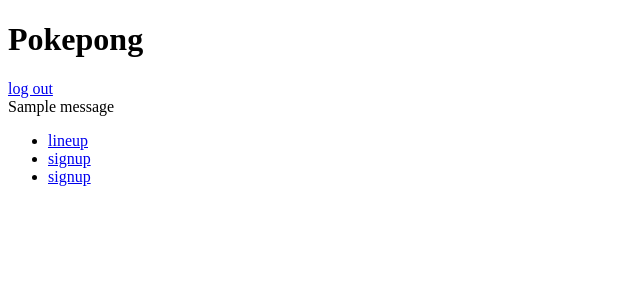
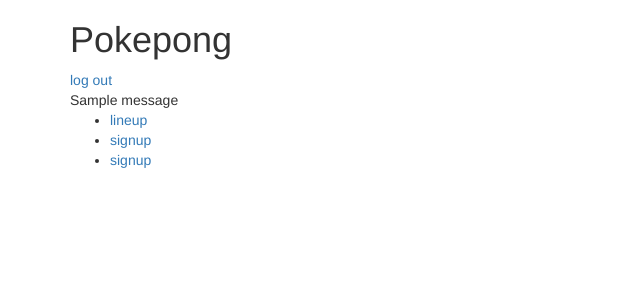
Before and after one commit to nimbian/pokepong_webapp, a Flask app: page / in a window 1280 px wide. Shown: the top 300 px of the page, without its empty margins (0-640 px from the left). Run offline with Flask 2, Linux system fonts and the light colour scheme; one stand-in notice (Sample message) is shown; parts of the project's set-up code (start-up, migrations or seed data) failed here and were passed over; some libraries are stand-ins or nearby versions.

Commit message:
added the bootstrap stuff

```diff
--- a/pokepong/templates/layout.html
+++ b/pokepong/templates/layout.html
@@ -1,18 +1,20 @@
 <!doctype html>
-<html>
+<html lang="en">
     <head>
         <title>Pokepong</title>
         <link rel="stylesheet" type="text/css" href= {{ url_for('static', filename = 'css/pkmn.css') }}>
         <link rel="stylesheet" type="text/css" href= {{ url_for('static', filename = 'css/jquery-ui.min.css') }}>
         <link rel="stylesheet" type="text/css" href= {{ url_for('static', filename = 'css/stylesheet.css') }}>
+        <link rel="stylesheet" type="text/css" href= {{ url_for('static', filename = 'css/bootstrap.min.css') }}>
+        <link rel="stylesheet" type="text/css" href= {{ url_for('static', filename = 'css/bootstrap-theme.min.css') }}>
         <link rel="shortcut icon" href= {{ url_for('static', filename = 'images/favicon.ico') }}>
         <script src= {{ url_for('static', filename = 'js/pkmn.js') }}></script>
         <script src= {{ url_for('static', filename = 'js/jquery-2.2.0.min.js') }}></script>
         <script src= {{ url_for('static', filename = 'js/jquery-ui.min.js') }}></script>
     </head>
-    <div class=page>
+    <div class="page container">
     <h1>Pokepong</h1>
-    <div class=metanav>
+    <div class="metanav">
     {% if session.user_id %}
         <a href="{{ url_for('login') }}">log in</a>
     {% else %}
@@ -20,7 +22,7 @@
     {% endif %}
     </div>
     {% for message in get_flashed_messages() %}
-        <div class=flash>{{ message }}</div>
+        <div class="flash">{{ message }}</div>
     {% endfor %}
     {% block body %}{% endblock %}
     </div>
```
